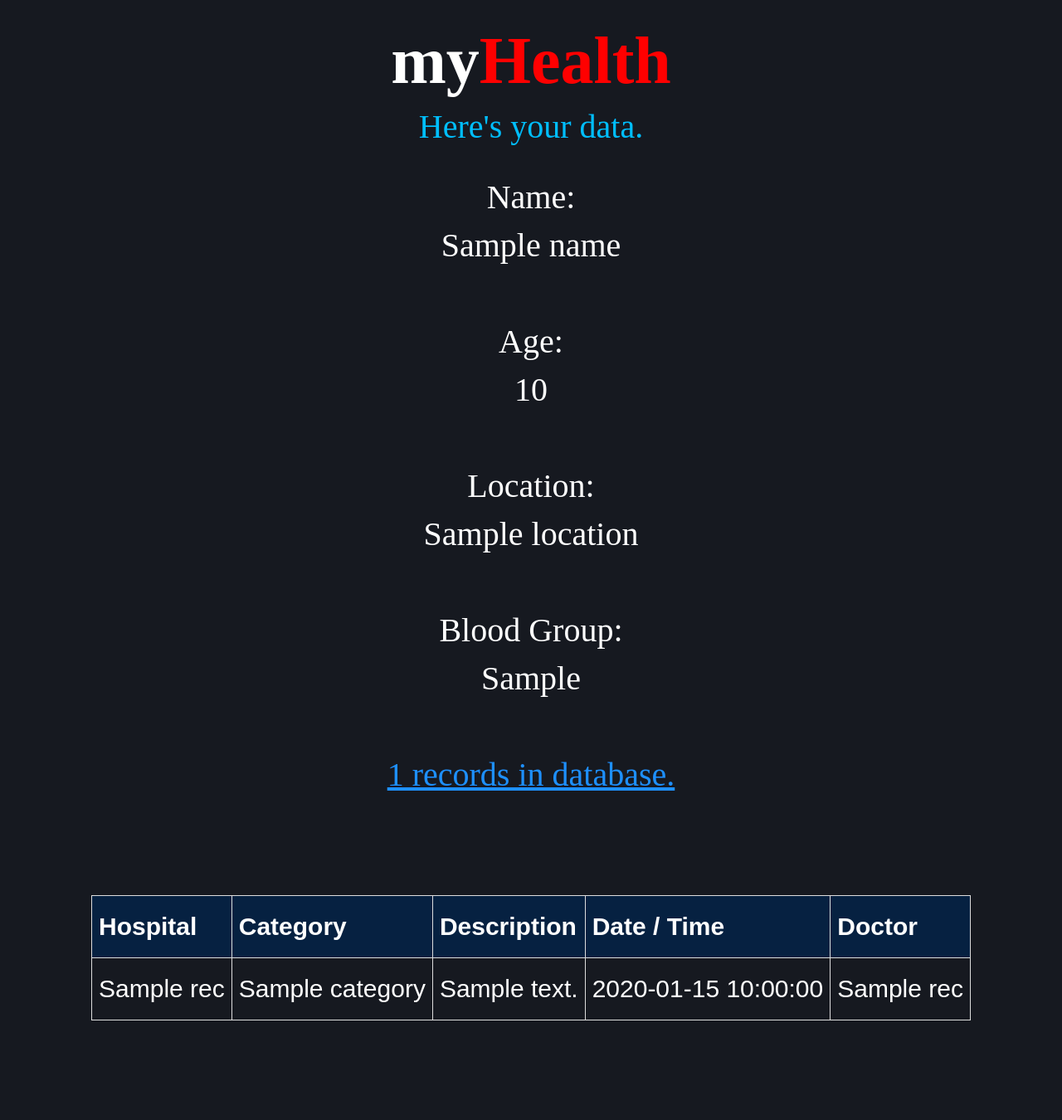
After one commit to sarthak882/myHealth, a Flask app: template templates/profile v1.html in a window 1280 px wide. The commit adds this page. Shown: the whole page at 83% size. Run offline with Flask 2, Linux system fonts and the light colour scheme; the template is opened without the code that fills it: most values are stand-ins (such as "Sample title", 1, 10 or a date in 2020); some libraries are stand-ins or nearby versions.

Commit message:
Add files via upload

```diff
--- a/templates/drlogin.html
+++ b/templates/drlogin.html
@@ -174,4 +174,5 @@ a:active {
       </div>
       </p>
     </form>
+
   </html>
--- /dev/null
+++ b/templates/profile v1.html
@@ -0,0 +1,215 @@
+<!DOCTYPE html>
+<html lang="en">
+<head>
+    <meta charset="UTF-8">
+    <meta http-equiv="X-UA-Compatible" content="IE=edge">
+    <meta name="viewport" content="width=device-width, initial-scale=1.0">
+    <link rel="shortcut icon" href="https://cdn.discordapp.com/attachments/890240709502832640/890255447163027527/unknown.png">
+    <link rel="stylesheet" href="https://maxcdn.bootstrapcdn.com/bootstrap/4.0.0/css/bootstrap.min.css" integrity="sha384-Gn5384xqQ1aoWXA+058RXPxPg6fy4IWvTNh0E263XmFcJlSAwiGgFAW/dAiS6JXm" crossorigin="anonymous">
+
+    <title>Your Profile</title>
+</head>
+
+<style>
+body{
+    background-color: #161920;
+}
+
+/* lexend-deca-regular - latin */
+@font-face {
+  font-family: 'Lexend Deca';
+  font-style: normal;
+  font-weight: 400;
+  src: url('../fonts/lexend-deca-v10-latin-regular.eot'); /* IE9 Compat Modes */
+  src: local(''),
+       url('../fonts/lexend-deca-v10-latin-regular.eot?#iefix') format('embedded-opentype'), /* IE6-IE8 */
+       url('../fonts/lexend-deca-v10-latin-regular.woff2') format('woff2'), /* Super Modern Browsers */
+       url('../fonts/lexend-deca-v10-latin-regular.woff') format('woff'), /* Modern Browsers */
+       url('../fonts/lexend-deca-v10-latin-regular.ttf') format('truetype'), /* Safari, Android, iOS */
+       url('../fonts/lexend-deca-v10-latin-regular.svg#LexendDeca') format('svg'); /* Legacy iOS */
+}
+
+
+h1 {
+    /* font-weight: bold; */
+    font-size: 80px;
+    font-family: lexend;
+    font-weight: 600;
+    color: red;
+    text-align: center;
+    padding-top: 25px;
+}
+.my {
+    color: white;
+}
+
+.textcontainer{
+  /* display: grid; */
+  place-items: center;
+}
+
+.hrx{
+    font-weight: bold;
+    font-size: 40px;
+    font-family: lexend;
+    color:white;
+    text-align: left;
+    padding-left: 35px;
+}
+
+h2 {
+    font-weight: normal;
+    font-size: 40px;
+    font-family: lexend;
+    color:deepskyblue;
+    text-align: center;
+}
+
+h3 {
+    text-align: center;
+    color: aliceblue;
+    font-size: large;
+    font-family: muli;
+}
+p {
+    text-align: center;
+    color: aliceblue;
+    font-size: medium;
+    font-family: lexend;
+}
+
+.formStuff{
+    font-weight: lighter;
+    font-size: 40px;
+    font-family: lexend;
+    color:white;
+    text-align: center;
+    line-height: 58px;
+    /* float: left; */
+    /* padding-left: 5ch; */
+}
+
+.data{
+    font-weight: normal;
+}
+a {
+    color: inherit;
+}
+a:link {
+  color: inherit;
+}
+
+/* visited link */
+a:visited {
+  color: inherit;
+}
+
+/* mouse over link */
+a:hover {
+  color: inherit;
+}
+
+/* selected link */
+a:active {
+  color: inherit;
+}
+
+table {
+  font-family: arial, sans-serif;
+  border-collapse: collapse;
+  width: 100%;
+  font-size: 30px;
+}
+
+td, th {
+  border: 1px solid #dddddd;
+  text-align: left;
+  padding: 8px;
+  /* background-color: #092f5c; */
+}
+
+th {
+  background-color: #062141;
+}
+/* tr:nth-child(odd) {
+  background-color: #203145;
+} */
+
+</style>
+
+<body>
+
+    <div class="textcontainer">
+    <h1>
+        <a href="/" style="text-decoration: none">
+        <span class="my">my</span>Health <br>
+        </a>
+    </h1>
+
+    <h2>
+        Here's your data.
+    </h2>
+<br>
+    <div class="formStuff">
+        Name:<div class="data">{{name}}</div>
+        <br>
+        Age:<div class="data">{{age}}</div>
+        <br>
+        Location:<div class="data">{{location}}</div>
+        <br>
+        Blood Group:<div class="data">{{bloodGroup}}</div>
+        <br>
+
+        {% if recordCount > 0 %}
+
+            <div class="data" style="text-decoration:underline; color:dodgerblue">
+            {{recordCount}} records in database.</div>
+            <!-- <br> -->
+
+
+                <div class="data" style="align-items: center;">
+                    <table>
+                        <tr>
+                          <th>Hospital</th>
+                          <th>Category</th>
+                          <th>Description</th>
+                          <th>Date / Time</th>
+                          <th>Doctor</th>
+                        </tr>
+                        <br>
+            {% for rec in records %}
+                        <br>
+                        <tr>
+                          <td>{{rec['hospitalName']}}</td>
+                          <td>{{rec['category']}}</td>
+                          <td>{{rec['description']}}</td>
+                          <td>{{rec['date']}}</td>
+                          <td>{{rec['drName']}}</td>
+                        </tr>
+
+
+            {% endfor %}
+        </table>
+
+    </div>
+
+        {% else %}
+
+            <div class="data" style="text-decoration:underline; color: dodgerblue">
+                No records in database.</div>
+
+        {% endif %}
+
+    </div>
+
+    <div class="">
+
+
+    </div>
+
+    <br><br><br><br><br>
+    </div>
+
+
+</body>
+</html>
```
Also changed, not shown: templates/drprofile.html (+10 -4 lines), templates/index.html (+28 -12 lines), templates/profile.html (+10 -30 lines).
